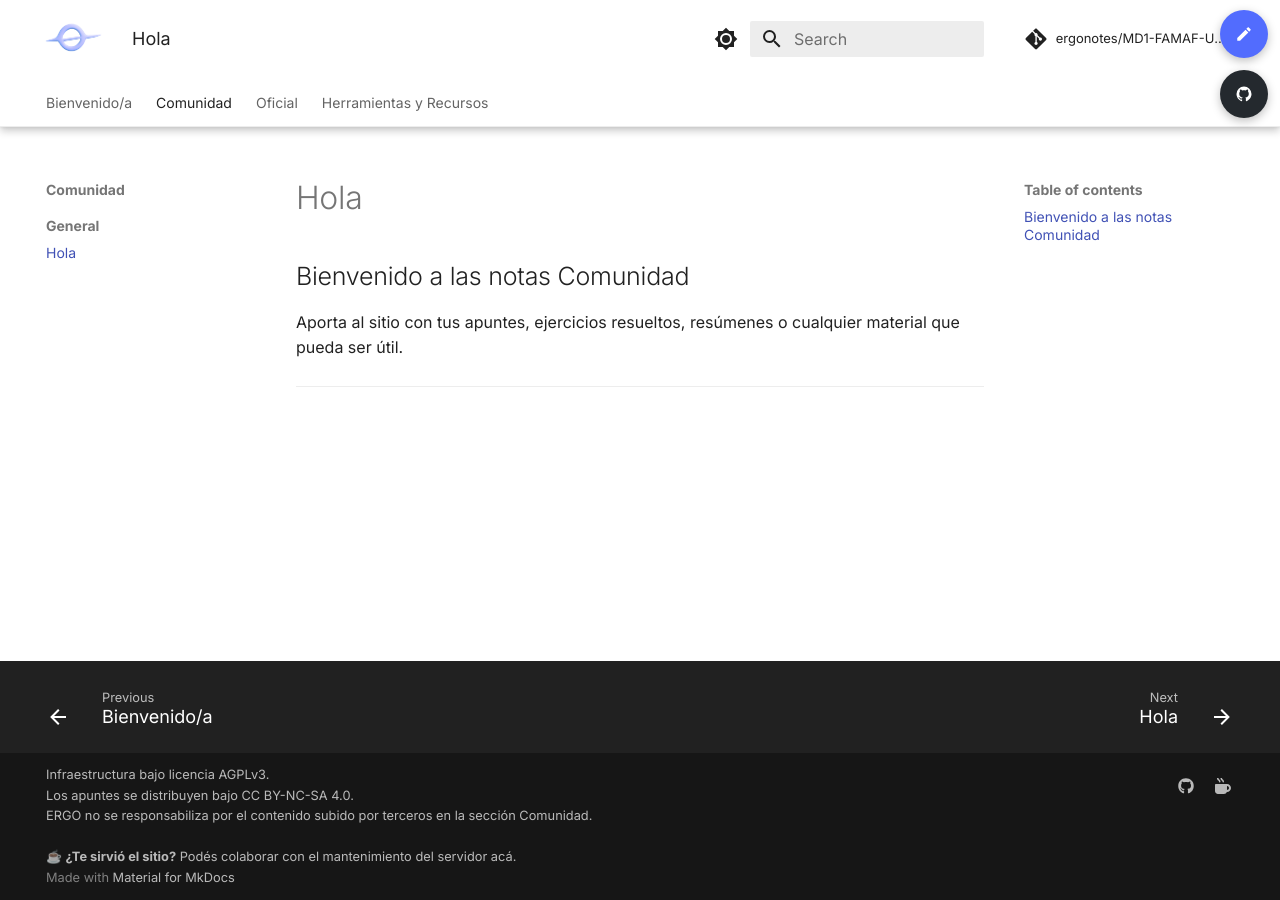
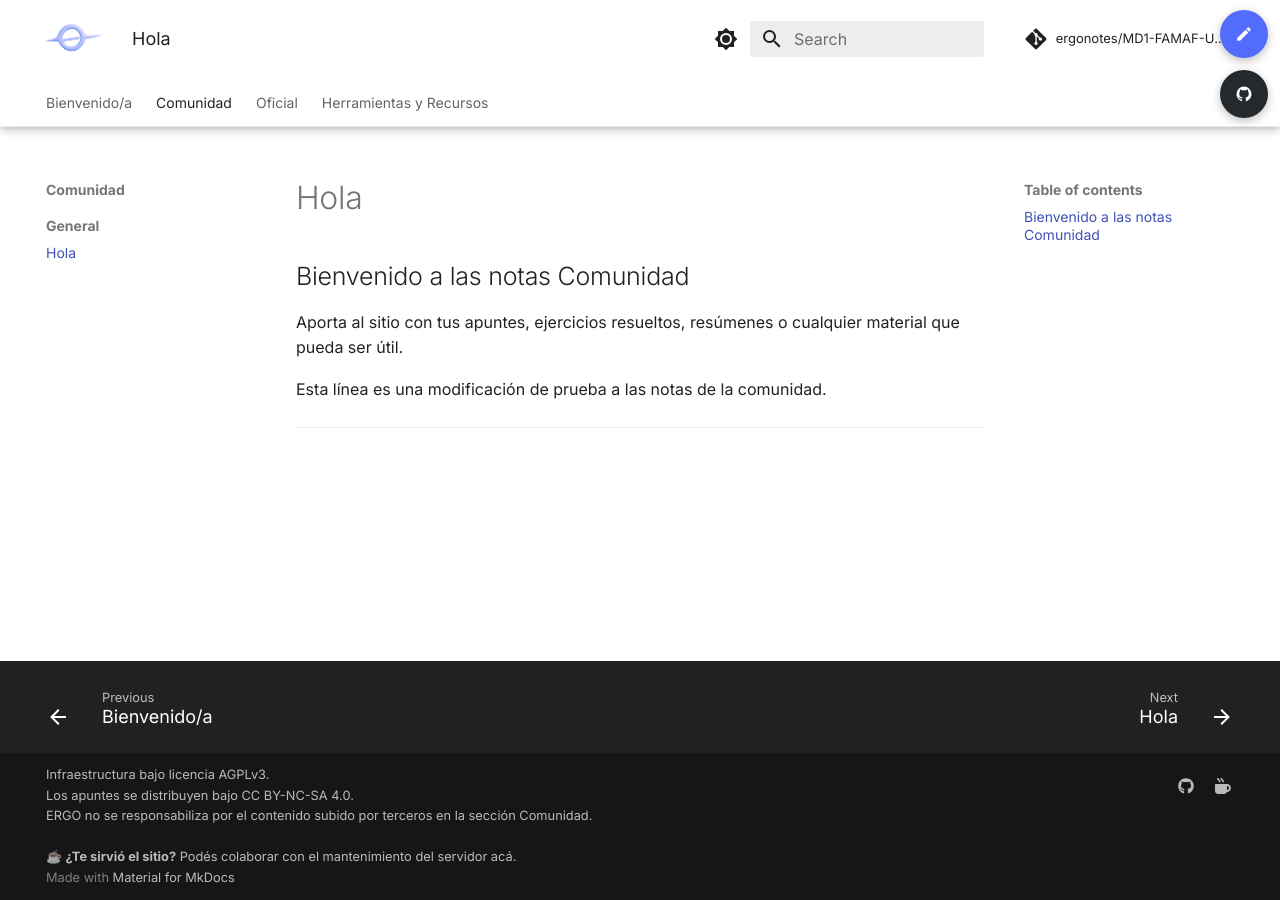
Before and after one commit to ergonotes/MD1-FAMAF-UNC, an MkDocs documentation site: the page built from docs/comunidad/general/hola.md, in a window 1280 px wide. Built offline with MkDocs 1.6.1 and Material for MkDocs 9.7.7, drawn with Linux system fonts in a browser that asks for light colours; comment, search, counter and statistics services are not loaded.

Commit message:
Update 📚 Comunidad: general “hola”

```diff
--- a/docs/comunidad/general/hola.md
+++ b/docs/comunidad/general/hola.md
@@ -3,4 +3,7 @@ title: Hola
 check_autoria_responsabilidad: Acepto
 ---
 ## Bienvenido a las notas Comunidad
+
 Aporta al sitio con tus apuntes, ejercicios resueltos, resúmenes o cualquier material que pueda ser útil.
+
+Esta línea es una modificación de prueba a las notas de la comunidad.
```
